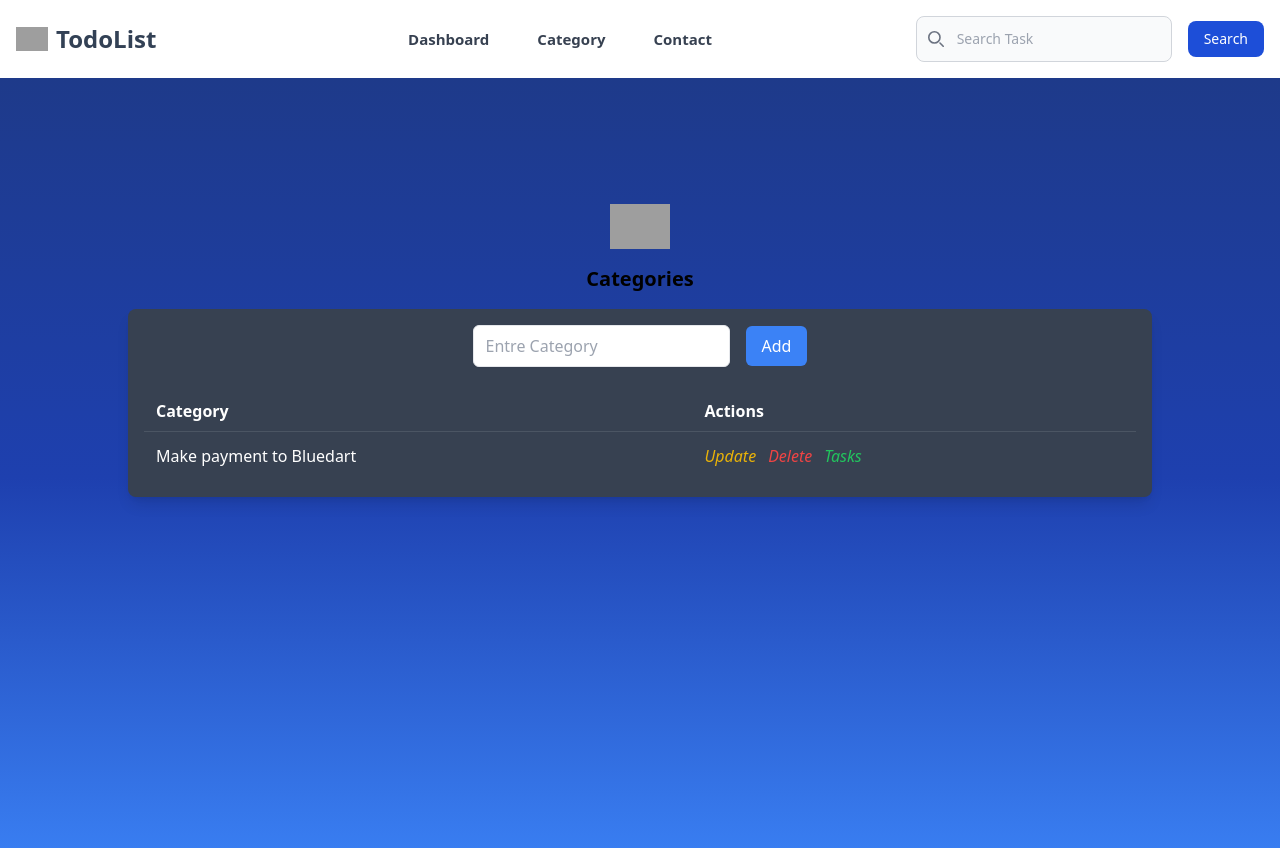
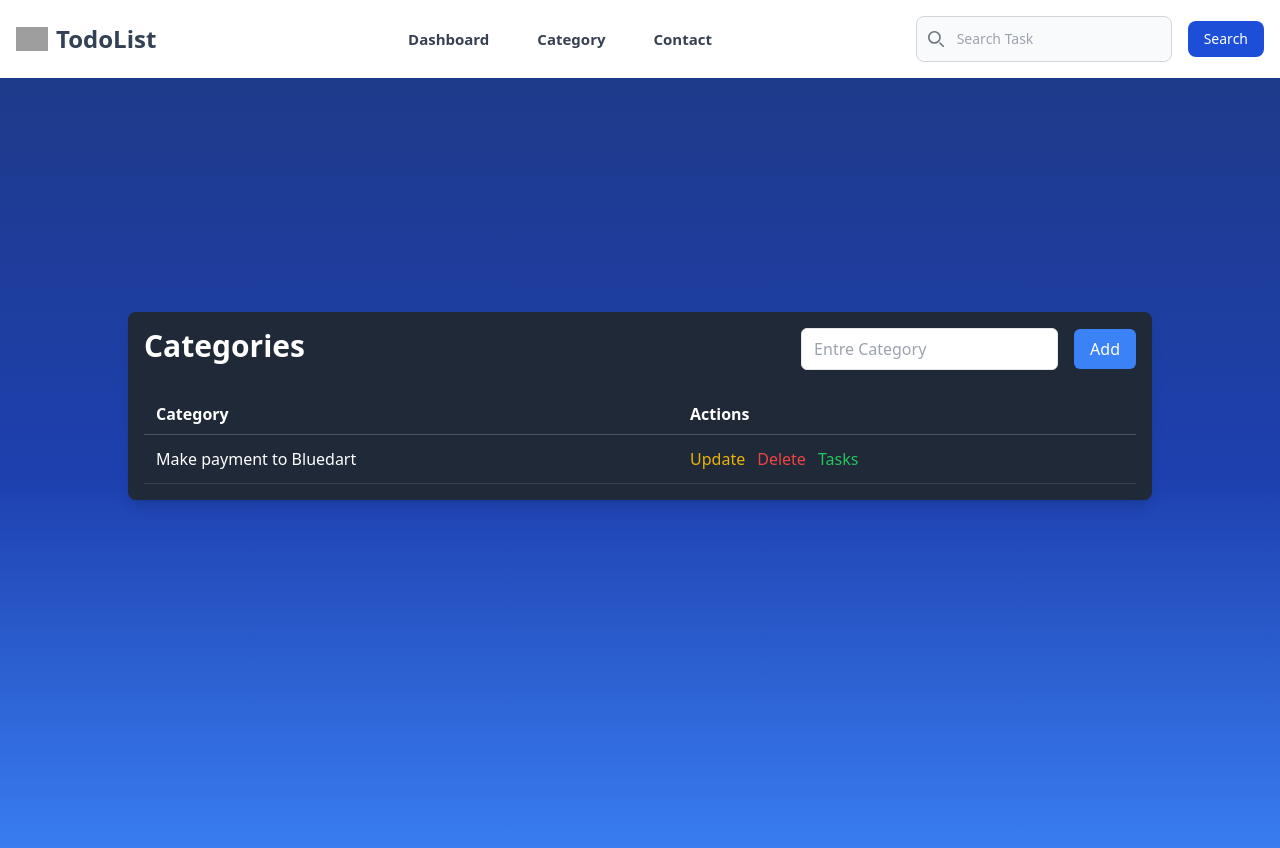
Before and after one commit to AkilSalah/TodoList_App, an Angular app: page /category in a window 1280 px wide. Shown: the top 848 px of the page. Built offline with nearby package versions, Linux system fonts and the light colour scheme; grey boxes are pictures that could not be loaded.

Commit message:
add catefory service

```diff
--- /dev/null
+++ b/src/app/category.service.ts
@@ -0,0 +1,14 @@
+import { Injectable } from '@angular/core';
+
+@Injectable({
+  providedIn: 'root'
+})
+export class CategoryService {
+  private storageKey = 'categories';
+
+  constructor() { }
+
+  getCategories() : any[] {
+    return JSON.parse(localStorage.getItem(this.storageKey) || '[]');
+  }
+}
--- a/src/app/category/category.component.html
+++ b/src/app/category/category.component.html
@@ -2,14 +2,13 @@
     <div class="container mx-auto py-5 h-full">
       <div class="flex justify-center items-center h-full">
         <div class="w-full max-w-5xl">
-            <div class="text-center -mt-64 ">
-                <img
-                  src="https://mdbcdn.b-cdn.net/img/Photos/new-templates/bootstrap-todo-list/check1.webp"
-                  alt="Check" width="60" class="mx-auto">
-                <h2 class="my-4 text-xl font-bold">Categories</h2>
+
+          <div class="bg-gray-800  rounded-lg shadow-lg">
+            <div class="p-4 text-white -mt-36">
+                <div class="flex justify-between flex-wrap">
+                 <div class="text-center flex gap-11 ">
+                    <h2 class="mb-4 text-3xl font-extrabold text-white dark:text-white md:text-5xl lg:text-3xl">Categories</h2>
                 </div>
-          <div class="bg-gray-700  rounded-lg shadow-lg">
-            <div class="p-4 text-white">
                 <form class="flex items-center justify-center gap-4 mb-4 pb-2">
                     <div class="">
                       <div class="relative">
@@ -21,7 +20,9 @@
                       <button type="submit" class="btn btn-primary bg-blue-500 text-white py-2 px-4 rounded-md hover:bg-blue-600">Add</button>
                     </div>
                   </form>
+                </div>
 
+                <div class="overflow-x-auto">
                     <table class="table-auto w-full text-white">
                       <thead class="border-b border-gray-600">
                         <tr>
@@ -32,14 +33,15 @@
                       <tbody>
                         <tr class="border-b border-gray-700">
                           <td class="py-3 px-3 align-middle">Make payment to Bluedart</td>
-                    <td class="py-3 px-3 flex items-center space-x-3">
-                      <a href="#" title="Update" class="text-yellow-500"><i class="fas fa-check">Update</i></a>
-                      <a href="#" title="Remove" class="text-red-500"><i class="fas fa-trash-alt">Delete</i></a>
-                      <a routerLink="/task" title="Add" class="text-green-500"><i class="fas fa-trash-alt"> Tasks</i></a>
+                          <td class="py-3 px-3 flex flex-wrap items-center space-x-3">
+                            <a href="#" title="Update" class="text-yellow-500"><i class="fas fa-check"></i> Update</a>
+                            <a href="#" title="Remove" class="text-red-500"><i class="fas fa-trash-alt"></i> Delete</a>
+                            <a routerLink="/task" title="Add" class="text-green-500"><i class="fas fa-plus-circle"></i> Tasks</a>
                           </td>
                         </tr>
                       </tbody>
                     </table>
+                  </div>
                 </div>
             </div>
 
--- a/src/app/task/task.component.html
+++ b/src/app/task/task.component.html
@@ -2,11 +2,8 @@
     <div class="container mx-auto py-5 h-full">
       <div class="flex justify-center items-center h-full">
         <div class="w-full max-w-5xl">
-
-          <div class="bg-gray-800 rounded-lg shadow-lg">
-            <div class="p-4 text-white">
-
-              <!-- Header -->
+          <div class="bg-gray-800 rounded-lg shadow-lg ">
+            <div class="p-4 text-white -mt-36">
               <div class="text-center pt-3 pb-2">
                 <img
                   src="https://mdbcdn.b-cdn.net/img/Photos/new-templates/bootstrap-todo-list/check1.webp"
@@ -14,53 +11,42 @@
                 <h2 class="my-4 text-xl font-bold">Task List</h2>
               </div>
 
-              <!-- Table -->
+              <div class="overflow-x-auto">
                 <table class="table-auto w-full text-white">
                   <thead class="border-b border-gray-600">
                     <tr>
-                    <th class="text-left py-2 px-3">Team Member</th>
-                    <th class="text-left py-2 px-3">Task</th>
+                      <th class="text-left py-2 px-3">Title</th>
+                      <th class="text-left py-2 px-3">Date</th>
                       <th class="text-left py-2 px-3">Priority</th>
+                      <th class="text-left py-2 px-3">Statut</th>
                       <th class="text-left py-2 px-3">Actions</th>
                     </tr>
                   </thead>
                   <tbody>
-                  <!-- Row 1 -->
                     <tr class="border-b border-gray-700">
-                    <td class="py-3 px-3 flex items-center">
-                      <img src="https://mdbcdn.b-cdn.net/img/Photos/new-templates/bootstrap-chat/ava1-bg.webp"
-                        alt="avatar" class="w-12 h-auto rounded-full">
-                      <span class="ml-3">Alice Mayer</span>
-                    </td>
+                      <td class="py-3 px-3 align-middle">Alice Mayer</td>
                       <td class="py-3 px-3 align-middle">Call Sam For payments</td>
                       <td class="py-3 px-3 align-middle">
                         <span class="bg-red-600 text-white px-2 py-1 rounded text-sm">High priority</span>
                       </td>
-                    <td class="py-3 px-3 flex items-center space-x-3">
-                      <a href="#" title="Done" class="text-green-500"><i class="fas fa-check"></i></a>
-                      <a href="#" title="Remove" class="text-yellow-500"><i class="fas fa-trash-alt"></i></a>
+                      <td class="py-3 px-3 align-middle">
+                        <form class="max-w-sm mx-auto">
+                          <select id="small" class="block w-full py-2 px-3 text-sm text-gray-900 border border-gray-300 rounded-lg focus:ring-blue-500 focus:border-blue-500 dark:bg-gray-700 dark:border-gray-600 dark:text-white dark:focus:ring-blue-500 dark:focus:border-blue-500">
+                            <option selected>Choose a statut</option>
+                            <option value="ToDo">ToDo</option>
+                            <option value="Doing">Doing</option>
+                            <option value="Done">Done</option>
+                          </select>
+                        </form>
+                      </td>
+                      <td class="py-3 px-3 flex flex-wrap items-center space-x-3">
+                        <a href="#" title="Done" class="text-green-500"><i class="fas fa-check"></i> Update</a>
+                        <a href="#" title="Remove" class="text-red-500"><i class="fas fa-trash-alt"></i> Delete</a>
                       </td>
                     </tr>
-                  <!-- Row 2 -->
-                  <tr class="border-b border-gray-700">
-                    <td class="py-3 px-3 flex items-center">
-                      <img src="https://mdbcdn.b-cdn.net/img/Photos/new-templates/bootstrap-chat/ava2-bg.webp"
-                        alt="avatar" class="w-12 h-auto rounded-full">
-                      <span class="ml-3">Kate Moss</span>
-                    </td>
-                    <td class="py-3 px-3 align-middle">Make payment to Bluedart</td>
-                    <td class="py-3 px-3 align-middle">
-                      <span class="bg-green-600 text-white px-2 py-1 rounded text-sm">Low priority</span>
-                    </td>
-                    <td class="py-3 px-3 flex items-center space-x-3">
-                      <a href="#" title="Done" class="text-green-500"><i class="fas fa-check"></i></a>
-                      <a href="#" title="Remove" class="text-yellow-500"><i class="fas fa-trash-alt"></i></a>
-                    </td>
-                  </tr>
-                  <!-- Add more rows as needed -->
                   </tbody>
                 </table>
-
+              </div>
             </div>
           </div>
 
```
Also changed, not shown: 1 other file (tests, documents, lock files or other folders). Lines whose indentation alone changed are shown as unchanged.
